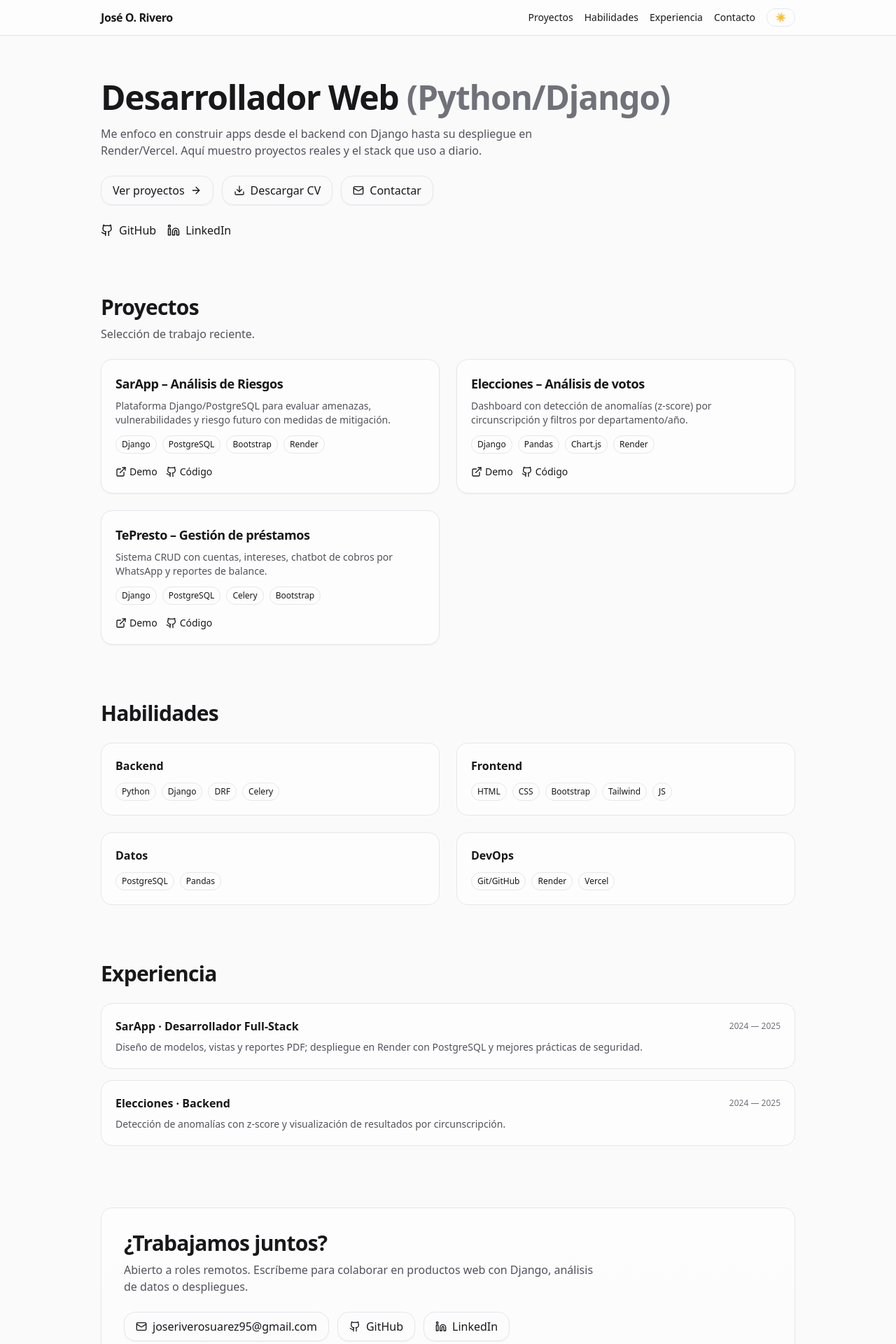
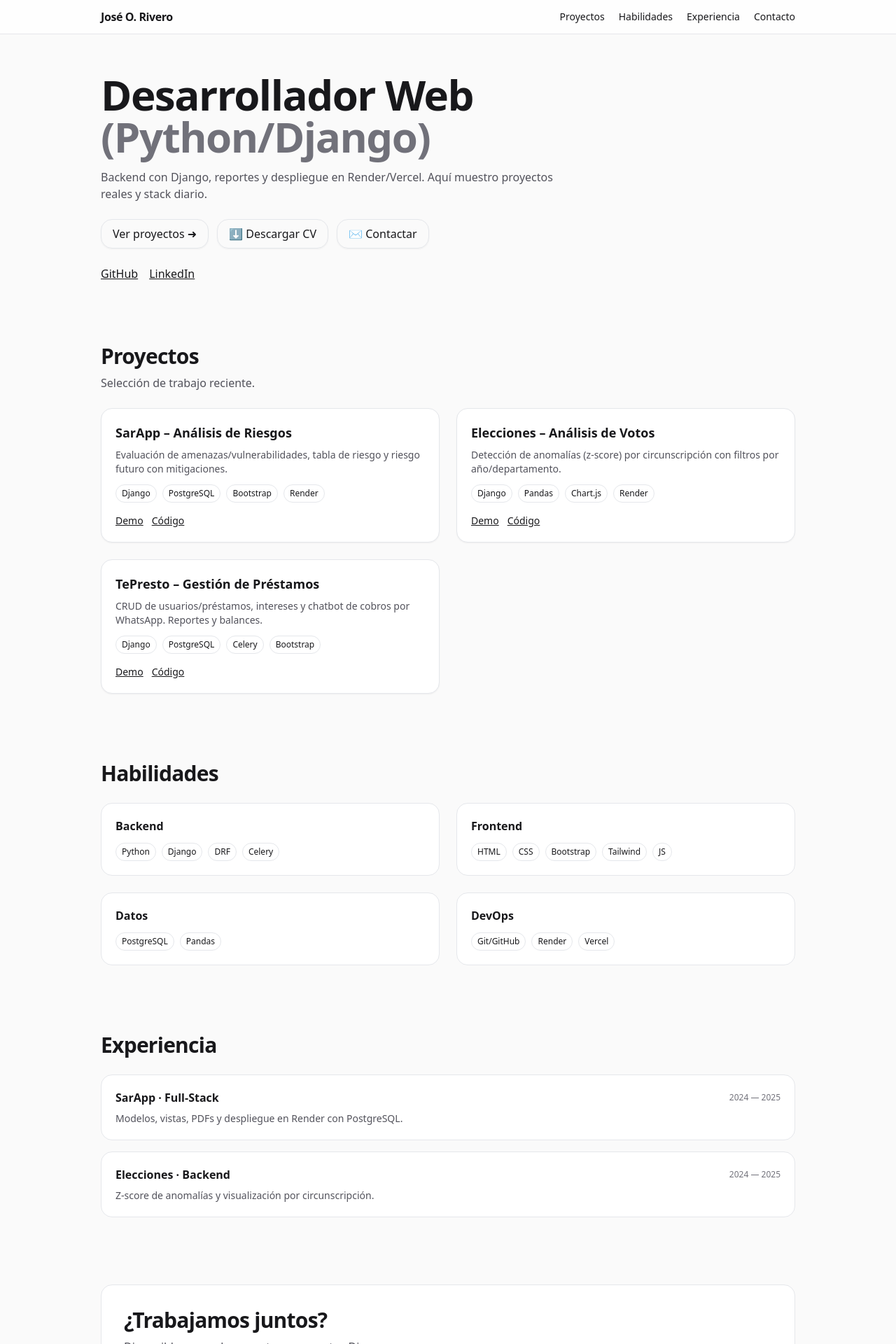
Before and after one commit to StarJors/portafolio, a React (Vite) app: page / in a window 1280 px wide. Shown: the top 1920 px of the page at 70% size. Built offline with nearby package versions, Linux system fonts and the light colour scheme.

Commit message:
actualizar contactos 2

```diff
--- a/src/Portfolio.jsx
+++ b/src/Portfolio.jsx
@@ -1,160 +1,115 @@
-import { useState } from "react";
-import { motion } from "framer-motion";
-import { Github, Mail, Linkedin, ExternalLink, Download, ArrowRight } from "lucide-react";
-
-const projects = [
-  {
-    title: "SarApp – Análisis de Riesgos",
-    description:
-      "Plataforma Django/PostgreSQL para evaluar amenazas, vulnerabilidades y riesgo futuro con medidas de mitigación.",
-    tech: ["Django", "PostgreSQL", "Bootstrap", "Render"],
-    links: {
-      demo: "#",
-      code: "#",
-    },
-  },
-  {
-    title: "Elecciones – Análisis de votos",
-    description:
-      "Dashboard con detección de anomalías (z-score) por circunscripción y filtros por departamento/año.",
-    tech: ["Django", "Pandas", "Chart.js", "Render"],
-    links: {
-      demo: "#",
-      code: "#",
-    },
-  },
-  {
-    title: "TePresto – Gestión de préstamos",
-    description:
-      "Sistema CRUD con cuentas, intereses, chatbot de cobros por WhatsApp y reportes de balance.",
-    tech: ["Django", "PostgreSQL", "Celery", "Bootstrap"],
-    links: {
-      demo: "#",
-      code: "#",
-    },
-  },
-];
-
-const skills = {
-  Backend: ["Python", "Django", "DRF", "Celery"],
-  Frontend: ["HTML", "CSS", "Bootstrap", "Tailwind", "JS"],
-  Datos: ["PostgreSQL", "Pandas"],
-  DevOps: ["Git/GitHub", "Render", "Vercel"],
-};
-
 export default function Portfolio() {
-  const [dark, setDark] = useState(true);
   return (
-    <div className={dark ? "dark" : ""}>
-      <div className="min-h-screen bg-zinc-50 text-zinc-900 dark:bg-zinc-950 dark:text-zinc-100">
+    <div className="min-h-screen bg-zinc-50 text-zinc-900">
       {/* NAV */}
-        <header className="sticky top-0 z-20 backdrop-blur supports-[backdrop-filter]:bg-white/60 dark:supports-[backdrop-filter]:bg-zinc-900/60 border-b border-zinc-200 dark:border-zinc-800">
-          <nav className="mx-auto max-w-5xl flex items-center justify-between px-4 py-3">
+      <header className="sticky top-0 z-20 border-b bg-white/80 backdrop-blur">
+        <nav className="mx-auto max-w-5xl px-4 py-3 flex items-center justify-between">
           <a href="#inicio" className="font-semibold tracking-tight">José O. Rivero</a>
-            <div className="flex items-center gap-4">
-              <a href="#proyectos" className="text-sm hover:underline">Proyectos</a>
-              <a href="#habilidades" className="text-sm hover:underline">Habilidades</a>
-              <a href="#experiencia" className="text-sm hover:underline">Experiencia</a>
-              <a href="#contacto" className="text-sm hover:underline">Contacto</a>
-              <button
-                onClick={() => setDark((d) => !d)}
-                className="rounded-xl border px-3 py-1 text-xs hover:bg-zinc-100 dark:hover:bg-zinc-800"
-                aria-label="Alternar tema"
-              >
-                {dark ? "☀️" : "🌙"}
-              </button>
+          <div className="flex gap-5 text-sm">
+            <a className="hover:text-zinc-700" href="#proyectos">Proyectos</a>
+            <a className="hover:text-zinc-700" href="#habilidades">Habilidades</a>
+            <a className="hover:text-zinc-700" href="#experiencia">Experiencia</a>
+            <a className="hover:text-zinc-700" href="#contacto">Contacto</a>
           </div>
         </nav>
       </header>
 
       {/* HERO */}
-        <section id="inicio" className="mx-auto max-w-5xl px-4 pt-16 pb-10">
-          <motion.div initial={{ opacity: 0, y: 12 }} animate={{ opacity: 1, y: 0 }} transition={{ duration: 0.5 }}>
-            <h1 className="text-3xl md:text-5xl font-extrabold tracking-tight">
-              Desarrollador Web <span className="text-zinc-500 dark:text-zinc-400">(Python/Django)</span>
+      <section id="inicio" className="mx-auto max-w-5xl px-4 pt-14 pb-10">
+        <h1 className="text-4xl md:text-6xl font-extrabold tracking-tight">
+          Desarrollador Web <span className="text-zinc-500">(Python/Django)</span>
         </h1>
-            <p className="mt-4 max-w-2xl text-zinc-600 dark:text-zinc-400">
-              Me enfoco en construir apps desde el backend con Django hasta su despliegue en Render/Vercel.
-              Aquí muestro proyectos reales y el stack que uso a diario.
+        <p className="mt-4 text-zinc-600 max-w-2xl">
+          Backend con Django, reportes y despliegue en Render/Vercel. Aquí muestro proyectos reales y stack diario.
         </p>
-
         <div className="mt-6 flex flex-wrap gap-3">
-              <a
-                href="#proyectos"
-                className="inline-flex items-center gap-2 rounded-2xl px-4 py-2 border shadow-sm hover:shadow transition"
-              >
-                Ver proyectos <ArrowRight size={16} />
+          <a href="#proyectos" className="inline-flex items-center gap-2 rounded-2xl px-4 py-2 border shadow-sm hover:shadow">
+            Ver proyectos ➜
           </a>
-              <a
-                href="#"
-                className="inline-flex items-center gap-2 rounded-2xl px-4 py-2 border shadow-sm hover:shadow transition"
-                download
-              >
-                <Download size={16} /> Descargar CV
+          <a href="CV_Jose_Rivero.pdf" download className="inline-flex items-center gap-2 rounded-2xl px-4 py-2 border shadow-sm hover:shadow">
+            ⬇️ Descargar CV
           </a>
-              <a
-                href="mailto:rivero@example.com"
-                className="inline-flex items-center gap-2 rounded-2xl px-4 py-2 border shadow-sm hover:shadow transition"
-              >
-                <Mail size={16} /> Contactar
+          <a href="mailto:rivero@example.com" className="inline-flex items-center gap-2 rounded-2xl px-4 py-2 border shadow-sm hover:shadow">
+            ✉️ Contactar
           </a>
         </div>
-
         <div className="mt-6 flex gap-4">
-              <a href="https://github.com/StarJors" className="inline-flex items-center gap-2 hover:underline">
-                <Github size={18} /> GitHub
-              </a>
-              <a href="https://www.linkedin.com/in/jos%C3%A9-orlando-rivero-su%C3%A1rez-94b8601b8/" className="inline-flex items-center gap-2 hover:underline">
-                <Linkedin size={18} /> LinkedIn
-              </a>
+          <a className="underline" href="https://github.com/StarJors">GitHub</a>
+          <a className="underline" href="#">LinkedIn</a>
         </div>
-          </motion.div>
       </section>
 
       {/* PROYECTOS */}
-        <section id="proyectos" className="mx-auto max-w-5xl px-4 py-10">
-          <h2 className="text-2xl md:text-3xl font-bold tracking-tight">Proyectos</h2>
-          <p className="mt-2 text-zinc-600 dark:text-zinc-400">Selección de trabajo reciente.</p>
+      <section id="proyectos" className="mx-auto max-w-5xl px-4 py-12">
+        <h2 className="text-3xl font-bold tracking-tight">Proyectos</h2>
+        <p className="mt-2 text-zinc-600">Selección de trabajo reciente.</p>
         <div className="mt-6 grid gap-6 sm:grid-cols-2">
-            {projects.map((p, i) => (
-              <motion.article
-                key={p.title}
-                initial={{ opacity: 0, y: 12 }}
-                whileInView={{ opacity: 1, y: 0 }}
-                transition={{ duration: 0.35, delay: i * 0.05 }}
-                viewport={{ once: true }}
-                className="rounded-2xl border p-5 shadow-sm hover:shadow-md transition bg-white/60 dark:bg-zinc-900/60"
-              >
-                <h3 className="text-lg font-semibold tracking-tight">{p.title}</h3>
-                <p className="mt-2 text-sm text-zinc-600 dark:text-zinc-400">{p.description}</p>
-                <div className="mt-3 flex flex-wrap gap-2">
-                  {p.tech.map((t) => (
-                    <span key={t} className="text-xs rounded-full border px-2 py-1">{t}</span>
+          {/* Card */}
+          <article className="rounded-2xl border p-5 shadow-sm hover:shadow-md bg-white">
+            <h3 className="text-lg font-semibold">SarApp – Análisis de Riesgos</h3>
+            <p className="mt-2 text-sm text-zinc-600">
+              Evaluación de amenazas/vulnerabilidades, tabla de riesgo y riesgo futuro con mitigaciones.
+            </p>
+            <div className="mt-3 flex flex-wrap gap-2 text-xs">
+              {["Django","PostgreSQL","Bootstrap","Render"].map(t=>(
+                <span key={t} className="px-2 py-1 border rounded-full">{t}</span>
               ))}
             </div>
             <div className="mt-4 flex gap-3 text-sm">
-                  <a className="inline-flex items-center gap-1 hover:underline" href={p.links.demo}>
-                    <ExternalLink size={16} /> Demo
-                  </a>
-                  <a className="inline-flex items-center gap-1 hover:underline" href={p.links.code}>
-                    <Github size={16} /> Código
-                  </a>
+              <a className="underline" href="#">Demo</a>
+              <a className="underline" href="#">Código</a>
             </div>
-              </motion.article>
+          </article>
+
+          <article className="rounded-2xl border p-5 shadow-sm hover:shadow-md bg-white">
+            <h3 className="text-lg font-semibold">Elecciones – Análisis de Votos</h3>
+            <p className="mt-2 text-sm text-zinc-600">
+              Detección de anomalías (z-score) por circunscripción con filtros por año/departamento.
+            </p>
+            <div className="mt-3 flex flex-wrap gap-2 text-xs">
+              {["Django","Pandas","Chart.js","Render"].map(t=>(
+                <span key={t} className="px-2 py-1 border rounded-full">{t}</span>
               ))}
+            </div>
+            <div className="mt-4 flex gap-3 text-sm">
+              <a className="underline" href="#">Demo</a>
+              <a className="underline" href="#">Código</a>
+            </div>
+          </article>
+
+          <article className="rounded-2xl border p-5 shadow-sm hover:shadow-md bg-white">
+            <h3 className="text-lg font-semibold">TePresto – Gestión de Préstamos</h3>
+            <p className="mt-2 text-sm text-zinc-600">
+              CRUD de usuarios/préstamos, intereses y chatbot de cobros por WhatsApp. Reportes y balances.
+            </p>
+            <div className="mt-3 flex flex-wrap gap-2 text-xs">
+              {["Django","PostgreSQL","Celery","Bootstrap"].map(t=>(
+                <span key={t} className="px-2 py-1 border rounded-full">{t}</span>
+              ))}
+            </div>
+            <div className="mt-4 flex gap-3 text-sm">
+              <a className="underline" href="#">Demo</a>
+              <a className="underline" href="#">Código</a>
+            </div>
+          </article>
         </div>
       </section>
 
       {/* HABILIDADES */}
-        <section id="habilidades" className="mx-auto max-w-5xl px-4 py-10">
-          <h2 className="text-2xl md:text-3xl font-bold tracking-tight">Habilidades</h2>
+      <section id="habilidades" className="mx-auto max-w-5xl px-4 py-12">
+        <h2 className="text-3xl font-bold tracking-tight">Habilidades</h2>
         <div className="mt-6 grid gap-6 sm:grid-cols-2">
-            {Object.entries(skills).map(([cat, items]) => (
-              <div key={cat} className="rounded-2xl border p-5 bg-white/60 dark:bg-zinc-900/60">
+          {[
+            ["Backend", ["Python","Django","DRF","Celery"]],
+            ["Frontend", ["HTML","CSS","Bootstrap","Tailwind","JS"]],
+            ["Datos", ["PostgreSQL","Pandas"]],
+            ["DevOps", ["Git/GitHub","Render","Vercel"]],
+          ].map(([cat, items]) => (
+            <div key={cat} className="rounded-2xl border p-5 bg-white">
               <h3 className="font-semibold">{cat}</h3>
               <div className="mt-3 flex flex-wrap gap-2">
-                  {items.map((s) => (
-                    <span key={s} className="text-xs rounded-full border px-2 py-1">{s}</span>
+                {items.map(s=>(
+                  <span key={s} className="text-xs px-2 py-1 border rounded-full">{s}</span>
                 ))}
               </div>
             </div>
@@ -163,55 +118,42 @@ export default function Portfolio() {
       </section>
 
       {/* EXPERIENCIA */}
-        <section id="experiencia" className="mx-auto max-w-5xl px-4 py-10">
-          <h2 className="text-2xl md:text-3xl font-bold tracking-tight">Experiencia</h2>
+      <section id="experiencia" className="mx-auto max-w-5xl px-4 py-12">
+        <h2 className="text-3xl font-bold tracking-tight">Experiencia</h2>
         <ul className="mt-6 space-y-4">
-            <li className="rounded-2xl border p-5 bg-white/60 dark:bg-zinc-900/60">
+          <li className="rounded-2xl border p-5 bg-white">
             <div className="flex items-center justify-between">
-                <strong>SarApp · Desarrollador Full‑Stack</strong>
+              <strong>SarApp · Full-Stack</strong>
               <span className="text-xs text-zinc-500">2024 — 2025</span>
             </div>
-              <p className="mt-2 text-sm text-zinc-600 dark:text-zinc-400">
-                Diseño de modelos, vistas y reportes PDF; despliegue en Render con PostgreSQL y mejores prácticas de seguridad.
-              </p>
+            <p className="mt-2 text-sm text-zinc-600">Modelos, vistas, PDFs y despliegue en Render con PostgreSQL.</p>
           </li>
-            <li className="rounded-2xl border p-5 bg-white/60 dark:bg-zinc-900/60">
+          <li className="rounded-2xl border p-5 bg-white">
             <div className="flex items-center justify-between">
               <strong>Elecciones · Backend</strong>
               <span className="text-xs text-zinc-500">2024 — 2025</span>
             </div>
-              <p className="mt-2 text-sm text-zinc-600 dark:text-zinc-400">
-                Detección de anomalías con z‑score y visualización de resultados por circunscripción.
-              </p>
+            <p className="mt-2 text-sm text-zinc-600">Z-score de anomalías y visualización por circunscripción.</p>
           </li>
         </ul>
       </section>
 
       {/* CONTACTO */}
       <section id="contacto" className="mx-auto max-w-5xl px-4 py-12">
-          <div className="rounded-2xl border p-8 bg-gradient-to-b from-white/70 to-white/30 dark:from-zinc-900/70 dark:to-zinc-900/30">
-            <h2 className="text-2xl md:text-3xl font-bold tracking-tight">¿Trabajamos juntos?</h2>
-            <p className="mt-2 text-zinc-600 dark:text-zinc-400 max-w-2xl">
-              Abierto a roles remotos. Escríbeme para colaborar en productos web con Django, análisis de datos o despliegues.
-            </p>
+        <div className="rounded-2xl border p-8 bg-white">
+          <h2 className="text-3xl font-bold tracking-tight">¿Trabajamos juntos?</h2>
+          <p className="mt-2 text-zinc-600">Disponible para roles remotos y proyectos Django.</p>
           <div className="mt-6 flex flex-wrap gap-3">
-              <a href="mailto:joseriverosuarez95@gmail.com" className="inline-flex items-center gap-2 rounded-2xl px-4 py-2 border shadow-sm hover:shadow transition">
-                <Mail size={16} /> joseriverosuarez95@gmail.com
-              </a>
-              <a href="https://github.com/StarJors" className="inline-flex items-center gap-2 rounded-2xl px-4 py-2 border shadow-sm hover:shadow transition">
-                <Github size={16} /> GitHub
-              </a>
-              <a href="https://www.linkedin.com/in/jos%C3%A9-orlando-rivero-su%C3%A1rez-94b8601b8/" className="inline-flex items-center gap-2 rounded-2xl px-4 py-2 border shadow-sm hover:shadow transition">
-                <Linkedin size={16} /> LinkedIn
-              </a>
+            <a href="mailto:rivero@example.com" className="rounded-2xl px-4 py-2 border shadow-sm hover:shadow">✉️ rivero@example.com</a>
+            <a href="https://github.com/StarJors" className="rounded-2xl px-4 py-2 border shadow-sm hover:shadow">GitHub</a>
+            <a href="#" className="rounded-2xl px-4 py-2 border shadow-sm hover:shadow">LinkedIn</a>
           </div>
         </div>
       </section>
 
       <footer className="py-10 text-center text-xs text-zinc-500">
-          © {new Date().getFullYear()} Starjors • Hecho con React + Tailwind
+        © {new Date().getFullYear()} José O. Rivero • React + Tailwind (CDN)
       </footer>
-      </div>
     </div>
   );
 }
```
Lines whose indentation alone changed are shown as unchanged.
